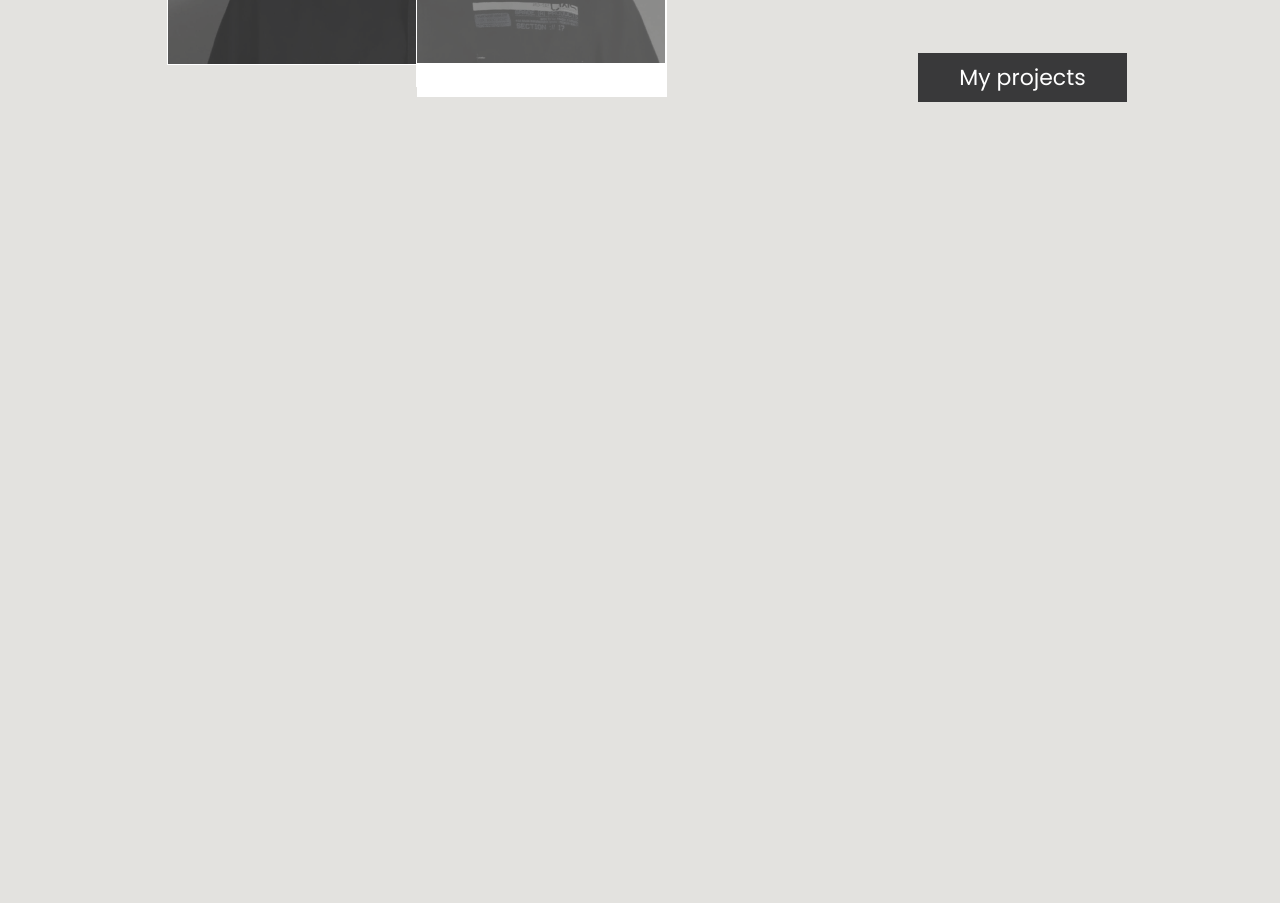
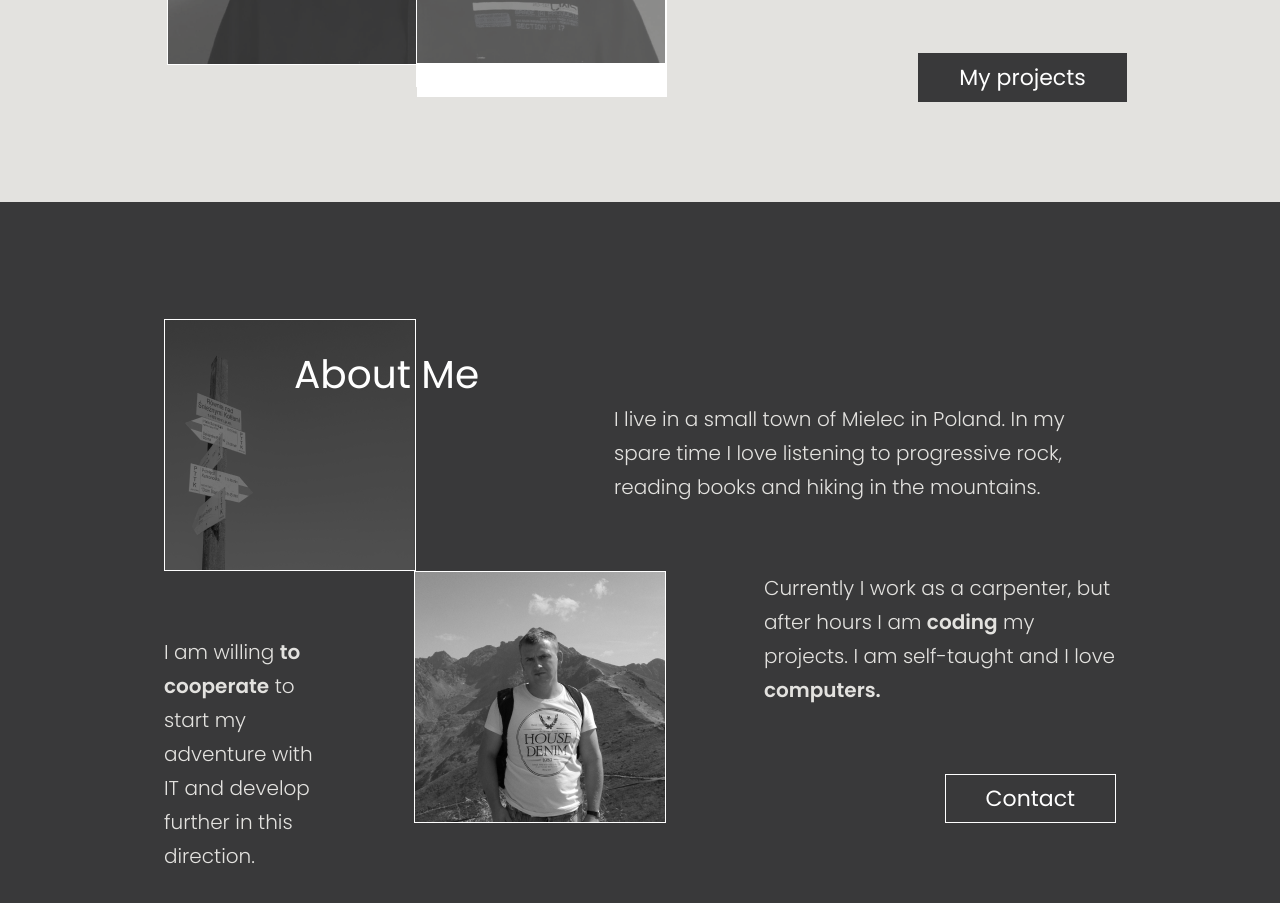
Before and after one commit to gregsypek/portfolio, a website built with Parcel: page index.html in a window 1280 px wide. Shown: the part 611-1514 px from the top of the page. Before the commit the page ends 900 px from the top, so only its background shows below. Built offline with nearby package versions, Linux system fonts and the light colour scheme.

Commit message:
add section about

```diff
--- a/index.html
+++ b/index.html
@@ -6,7 +6,7 @@
     <meta name="viewport" content="width=device-width, initial-scale=1.0" />
     <title>Portfolio</title>
     <link
-      href="https://fonts.googleapis.com/css2?family=Poppins:wght@400;600&display=swap"
+      href="https://fonts.googleapis.com/css2?family=Poppins:wght@300;400;600&display=swap"
       rel="stylesheet"
     />
     <link rel="stylesheet" href="/css/type.css" />
@@ -29,7 +29,11 @@
           <!-- <div class="home__picture--left-square"></div>
 
           <div class="home__picture--right-square"></div> -->
-           <img src="./public/img/home.png" alt="photo of me" />
+           <img
+            class="home__picture"
+            src="./public/img/home.png"
+            alt="photo of me"
+          />
         </div>
         <div class="home__content">
           <h1 class="home__title">
@@ -44,5 +48,39 @@
         </div>
       </div>
     </section>
+    <section class="about">
+      <div class="about__wrapper">
+        <div class="about__picture-box">
+           <img
+            class="about__picture about__picture--1"
+            src="./public/img/about.png"
+            alt="mauntain trail sign"
+          />
+          <h2 class="about__title">About Me</h2>
+           <img
+            class="about__picture about__picture--2"
+            src="./public/img/about2.png"
+            alt="Me on the mountain "
+          />
+        </div>
+        <div class="about__text-box">
+          <h5 class="about__text about__text--1">
+            I live in a small town of Mielec in Poland. In my spare time I love
+            listening to progressive rock, reading books and hiking in the
+            mountains.
+          </h5>
+          <h5 class="about__text about__text--2">
+            Currently I work as a carpenter, but after hours I am
+            <span>coding</span> my projects. I am self-taught and I love
+            <span>computers.</span>
+          </h5>
+          <h5 class="about__text about__text--3">
+            I am willing <span>to cooperate</span> to start my adventure with IT
+            and develop further in this direction.
+          </h5>
+          <a href="#" class="about__btn btn">Contact</a>
+        </div>
+      </div>
+    </section>
   </body>
 </html>
--- /dev/null
+++ b/scss/_about.scss
@@ -0,0 +1,83 @@
+.about {
+  background-color: $color-tertiary;
+  width: 100vw;
+  min-height: 100vh;
+  &__wrapper {
+    padding: 10rem;
+    display: grid;
+    grid-template-columns: repeat(2, 1fr);
+    max-width: 1152px;
+    margin: 0 auto;
+    // border: 1px solid white;
+    position: relative;
+  }
+
+  &__picture-box {
+    display: grid;
+    grid-template-columns: repeat(2, 25rem);
+
+    width: 50rem;
+    position: relative;
+  }
+  &__picture {
+    border: 1px solid $color-secondary;
+    &--1 {
+      grid-column: 1/2;
+    }
+    &--2 {
+      grid-column: 2/-1;
+    }
+  }
+  &__title {
+    position: absolute;
+    color: $color-secondary;
+    top: 4rem;
+    left: 13rem;
+  }
+
+  &__text {
+    &-box {
+      margin-top: 10rem;
+      color: $color-primary;
+      display: flex;
+      flex-direction: column;
+      justify-content: space-between;
+    }
+
+    &--1,
+    &--2,
+    &--3 {
+      font-weight: 300;
+    }
+
+    &--1 {
+      margin-left: -5rem;
+    }
+    &--2 {
+      margin-left: 10rem;
+    }
+    &--3 {
+      position: absolute;
+      bottom: 5rem;
+      left: 10rem;
+      width: 16rem;
+    }
+    span {
+      font-weight: bold;
+    }
+  }
+
+  &__btn {
+    display: flex;
+    margin-left: auto;
+    color: $color-secondary;
+
+    font-size: 2.2rem;
+    border: 1px solid $color-secondary;
+    &:hover {
+      background-color: $color-secondary;
+      color: $color-tertiary;
+      border: 1px solid $color-tertiary;
+    }
+  }
+}
--- a/scss/_base.scss
+++ b/scss/_base.scss
@@ -23,6 +23,7 @@ body {
   box-sizing: border-box;
   background-color: $color-primary;
 }
+
 .btn {
   display: inline-block;
   background-color: var(--color-primary);
--- a/scss/_home.scss
+++ b/scss/_home.scss
@@ -1,7 +1,11 @@
 .home {
+  background-color: $color-primary;
+  // border: 1px solid black;
   min-height: 100vh;
+  padding: 5rem;
+  max-width: 1152px;
   margin: 0 auto;
-  // border: 1px solid black;
+  // border: 1px solid orangered;
   &__main {
     padding: 5rem;
   }
@@ -17,16 +21,11 @@
       list-style: none;
       display: flex;
       justify-content: space-between;
-      // border: 1px solid $color-tertiary;
     }
     &--name {
       text-transform: uppercase;
       font-weight: 700;
     }
-    // &--title {
-    // }
-    // &--about {
-    // }
     &--link {
       text-decoration: none;
       color: inherit;
@@ -39,14 +38,13 @@
   }
   &__picture-box {
     display: block;
-    // background-image: url(./public/img/home.png);
+
     // &--left-square {
     // }
     // &--right-square {
     // }
   }
-  &__picture {
-  }
+
   &__content {
     // grid-area: content;
     display: flex;
@@ -66,7 +64,6 @@
       letter-spacing: -0.06em;
       background-color: $color-secondary;
       height: 8.1rem;
-      // width: 5.5rem;
       border: 1px solid $color-tertiary;
 
       padding: 0 1.5rem;
@@ -74,7 +71,6 @@
     }
     &--part2 {
       display: inline-block;
-      // font-size: 5rem;
       line-height: 57px;
       margin-top: 2rem;
       width: 46rem;
--- a/scss/_typography.scss
+++ b/scss/_typography.scss
@@ -3,8 +3,8 @@ body {
   font-family: $font-primary;
   // font-size: 16px;
   line-height: 1.7;
-  padding: 5rem;
-  max-width: 1152px;
+  // padding: 5rem;
+  // max-width: 1152px;
   margin: 0 auto;
 }
 h1,
--- a/scss/main.scss
+++ b/scss/main.scss
@@ -1,3 +1,4 @@
 @import 'base';
 @import 'typography';
 @import 'home';
+@import 'about';
```
Also changed, not shown: public/css/main.css, scss/main.css, 1 other file.
